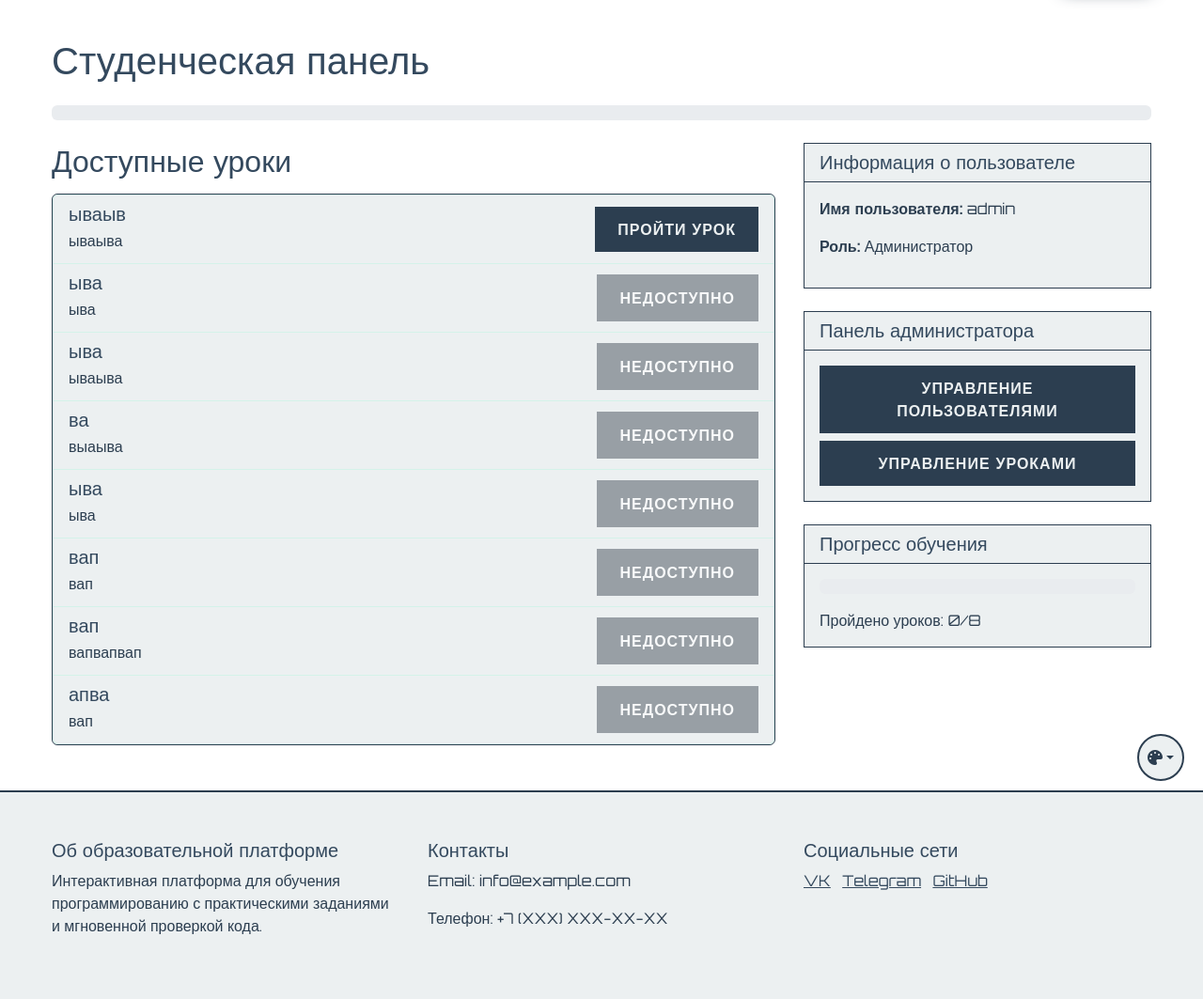
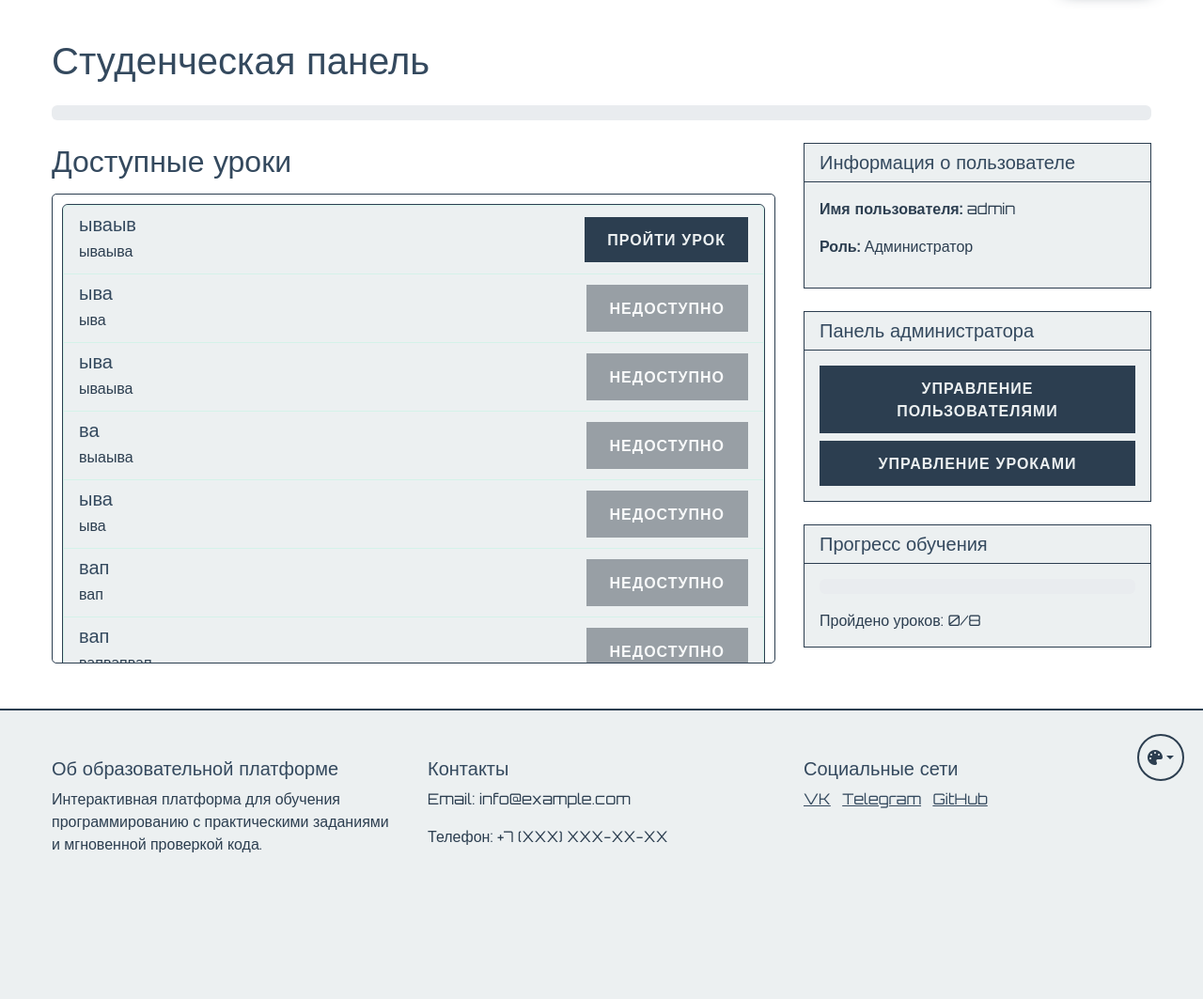
Before and after one commit to druswayne/project_site, a Flask app: page /student/dashboard in a window 1280 px wide. Shown: the part 58-1121 px from the top of the page at 94% size. After the commit the page ends 965 px from the top, so only its background shows below. Run offline with Flask 3, Linux system fonts and the light colour scheme; a user stored in the database is signed in.

Commit message:
вроде норм

```diff
--- a/templates/student/dashboard.html
+++ b/templates/student/dashboard.html
@@ -35,6 +35,7 @@
             <h2 class="mb-3">Доступные уроки</h2>
 
             {% if lessons %}
+                <div style="height: 500px; overflow-y: auto; border: 1px solid var(--cyber-primary); border-radius: 5px; padding: 10px;">
                     <div class="list-group">
                         {% for lesson in lessons %}
                             <div class="list-group-item">
@@ -71,6 +72,7 @@
                                 </div>
                             </div>
                         {% endfor %}
+                    </div>
                 </div>
             {% else %}
                 <div class="alert alert-info">
```
Also changed, not shown: instance/app.db. Lines whose indentation alone changed are shown as unchanged.
